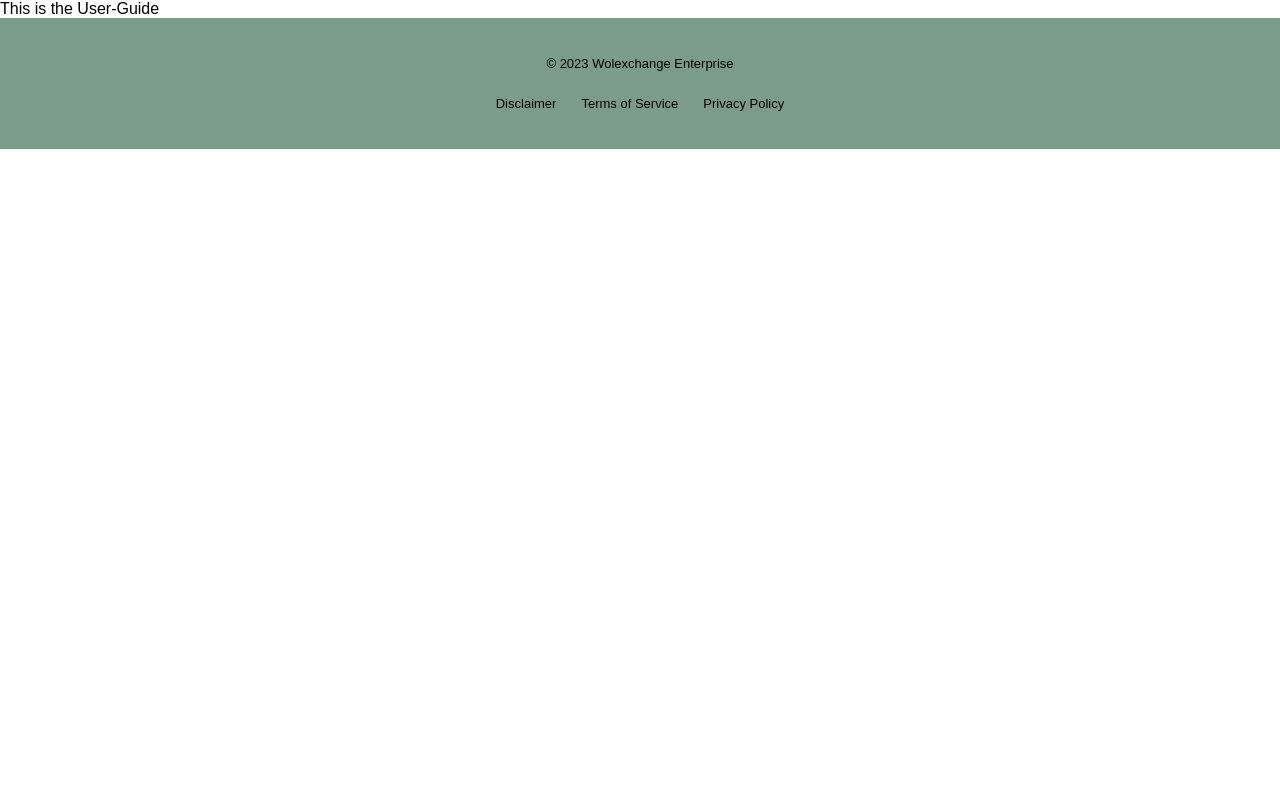
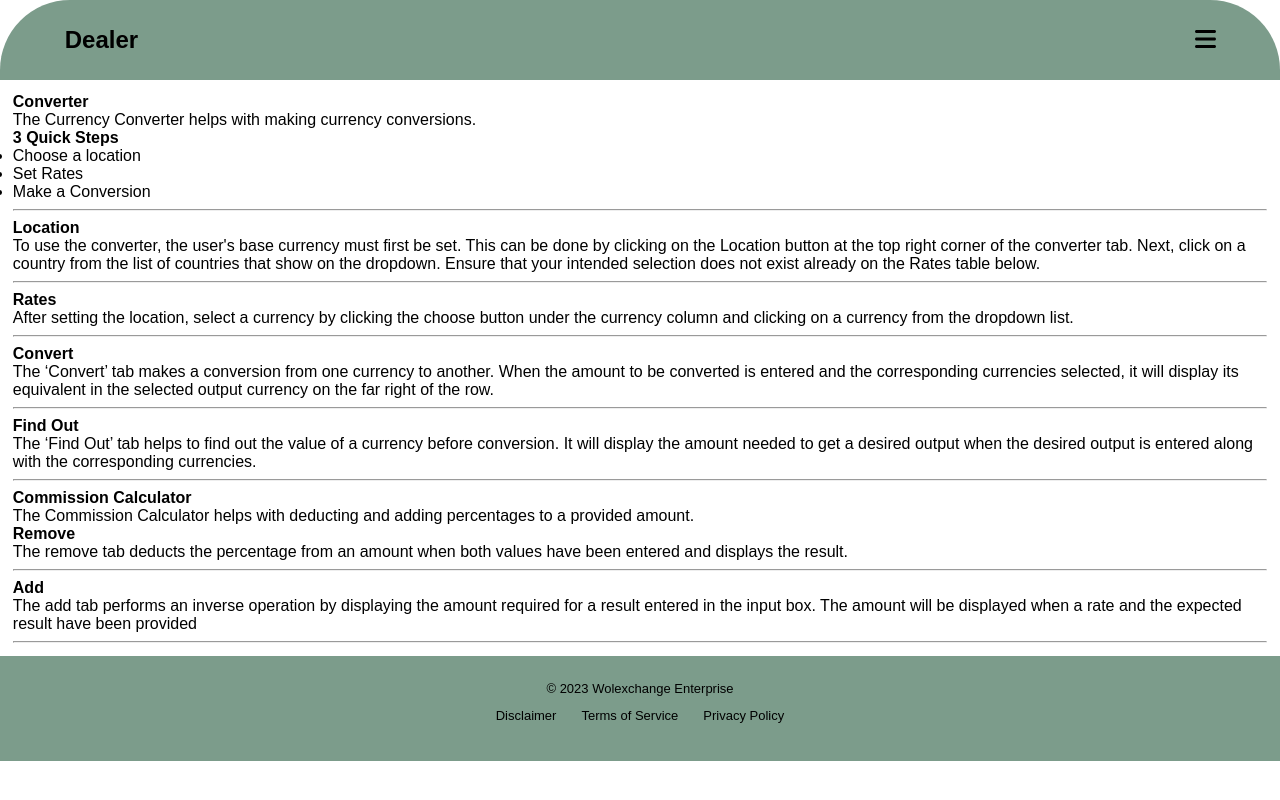
Before and after one commit to haywae/DealerApp, a React (Create React App) app: page /documentation in a window 1280 px wide. Built offline with nearby package versions, Linux system fonts and the light colour scheme.

Commit message:
the shared header done

```diff
--- a/src/components/Header.jsx
+++ b/src/components/Header.jsx
@@ -1,23 +1,36 @@
-import React from "react";
+import React, { useEffect } from "react";
 import "../css/Header.css"
+import { useState, useRef } from "react";
 import { NavLink } from "react-router-dom";
 import { FontAwesomeIcon } from "@fortawesome/react-fontawesome";
 import { faNavicon } from "@fortawesome/free-solid-svg-icons";
 
 export default function Header() {
+    const [navIsOpen, setNavIsOpen] = useState(false)
+    const buttonRef = useRef();
+
+    useEffect(()=>{
+        function turnOff(event) {
+            if (navIsOpen && buttonRef.current && !buttonRef.current.contains(event.target)){
+                setNavIsOpen(false)
+            }
+        }
+        document.addEventListener('click', turnOff)
+        return () => {document.removeEventListener("click", turnOff)}
+    }, [navIsOpen])
     return (
         <header>
             <section className="logo-container">
                 <h2 className="headerText">Dealer</h2>
             </section>
             <section className="nav-container">
-                <button >
+                <button className="nav-button" onClick={()=>{setNavIsOpen(prev=>(!prev))}} ref={buttonRef} >
                     <FontAwesomeIcon icon={faNavicon} className="nav-icon" />
                 </button>
-                <ul className="nav-items">
-                    <li><NavLink to='/'>Home</NavLink></li>
-                    <li><NavLink to='/documentation'>Documentation</NavLink></li>
-                </ul>
+                {navIsOpen && <ul className="nav-items">
+                    <li><NavLink to='/' className="links">Home</NavLink></li>
+                    <li><NavLink to='/documentation' className="links">Documentation</NavLink></li>
+                </ul>}
             </section>
         </header>
     )
--- /dev/null
+++ b/src/css/Documentation.css
@@ -0,0 +1,8 @@
+
+.doc-main{
+    margin: 1%;
+}
+
+.doc-head{
+    font-weight: bold;
+}
--- a/src/css/Footer.css
+++ b/src/css/Footer.css
@@ -6,10 +6,10 @@
     padding: 1%;
 }
 .footer-r1{
-    margin: 2% auto;
+    margin: 1% auto;
 }
 .footer-r2{
-    margin: 2% auto;
+    margin: 1% auto;
 }
 .footer-tags{
     text-decoration: none;
--- a/src/css/Header.css
+++ b/src/css/Header.css
@@ -13,6 +13,9 @@ header{
 .nav-container{
     margin: auto 5%;
 }
+.nav-button{
+    background-color: var(--midColor);
+}
 .nav-icon{
     position: relative;
     height: 1.5rem;
@@ -23,19 +26,21 @@ header{
     background-color: var(--lightColor);
     z-index: 2;
     width: 10rem;
-    padding: 0 1%;
+    box-shadow: 0px 1px 2px 0px var(--darkColor);
 }
 .nav-items li{
     list-style: none;
-    margin: 0 2%;
-    text-align: center;
+    text-align: left;
+    line-height: 2rem;
 }
-.nav-items a{
+.nav-items li:hover{
+    background-color: var(--midColor);
+}
+.links{
+    display: inline-block;
     text-decoration: none;
+    width: 100%;
     color: black;
-}
-.nav-items a:hover{
-    background-color: var(--midColor);
 }
 .headerIcon{
     margin: auto 1%;
--- a/src/pages/Documentaion.jsx
+++ b/src/pages/Documentaion.jsx
@@ -1,8 +1,65 @@
+import "../css/Documentation.css"
 
 export function Documentation() {
     return(
-        <div>
-            <p>This is the User-Guide</p>
+        <div className="doc-main">
+            <article className="art-1">
+                <h2 className="doc-head">Converter</h2>
+                <p>The Currency Converter helps with making currency conversions. </p>
+
+                <h3 className="doc-head">3 Quick Steps </h3>
+	            <ul>
+                    <li>Choose a location</li>
+                    <li>Set Rates</li>
+                    <li>Make a Conversion</li>
+                </ul>
+                <hr />
+
+                <h3 className="doc-head">Location</h3>
+                <p>
+                    To use the converter, the user's base currency must first be set. This can be done by clicking on the Location
+                    button at the top right corner of the converter tab. Next, click on a country from the list of countries that
+                    show on the dropdown. Ensure that your intended selection does not exist already on the Rates table below.
+                </p>
+                <hr />
+
+                <h3 className="doc-head">Rates</h3>
+                <p>
+                    After setting the location, select a currency by clicking the choose button under the currency column and clicking
+                    on a currency from the dropdown list.
+                </p>
+                <hr />
+
+                <h3 className="doc-head">Convert</h3>
+                <p>
+                    The ‘Convert’ tab makes a conversion from one currency to another. When the amount to be converted is entered and the
+                    corresponding currencies selected, it will display its equivalent in the selected output currency on the far right of the
+                    row.
+                </p>
+                <hr />
+
+                <h3 className="doc-head">Find Out</h3>
+                <p>
+                    The ‘Find Out’ tab helps to find out the value of a currency before conversion. It will display the amount
+                    needed to get a desired output when the desired output is entered along with the corresponding currencies.
+                </p>
+                <hr />
+            </article>
+            <article className="art-2">
+                <h2 className="doc-head">Commission Calculator</h2>
+                <p>The Commission Calculator helps with deducting and adding percentages to a provided amount.</p>
+
+                <h3 className="doc-head">Remove</h3>
+                <p>The remove tab deducts the percentage from an amount when both values have been entered and displays the result.</p>
+                <hr />
+
+                <h3 className="doc-head">Add</h3>
+                <p>
+                    The add tab performs an inverse operation by displaying the amount required for a result entered in the input box.
+                    The amount will be displayed when a rate and the expected result have been provided
+                </p>
+                <hr />
+            </article>
         </div>
     )
 }
--- a/src/pages/Home.jsx
+++ b/src/pages/Home.jsx
@@ -1,4 +1,3 @@
-import Header from "../components/Header";
 import "/node_modules/flag-icons/css/flag-icons.min.css";
 import ComCalculator from '../components/ComCalculator';
 import ConverterApp from '../components/ConveterApp';
@@ -7,7 +6,6 @@ import '../index.css'
 export function Home(){
     return(
         <div >
-            <Header/>
             <main className='content'>
                 <h2 className='section-headings'>Converter</h2>
                 <ConverterApp/>
--- a/src/pages/SharedLayout.jsx
+++ b/src/pages/SharedLayout.jsx
@@ -5,6 +5,7 @@ import { Outlet } from "react-router-dom"
 export function SharedLayout() {
     return(
         <>
+            <Header/>
             <Outlet/>
             <Footer />
         </>
```
